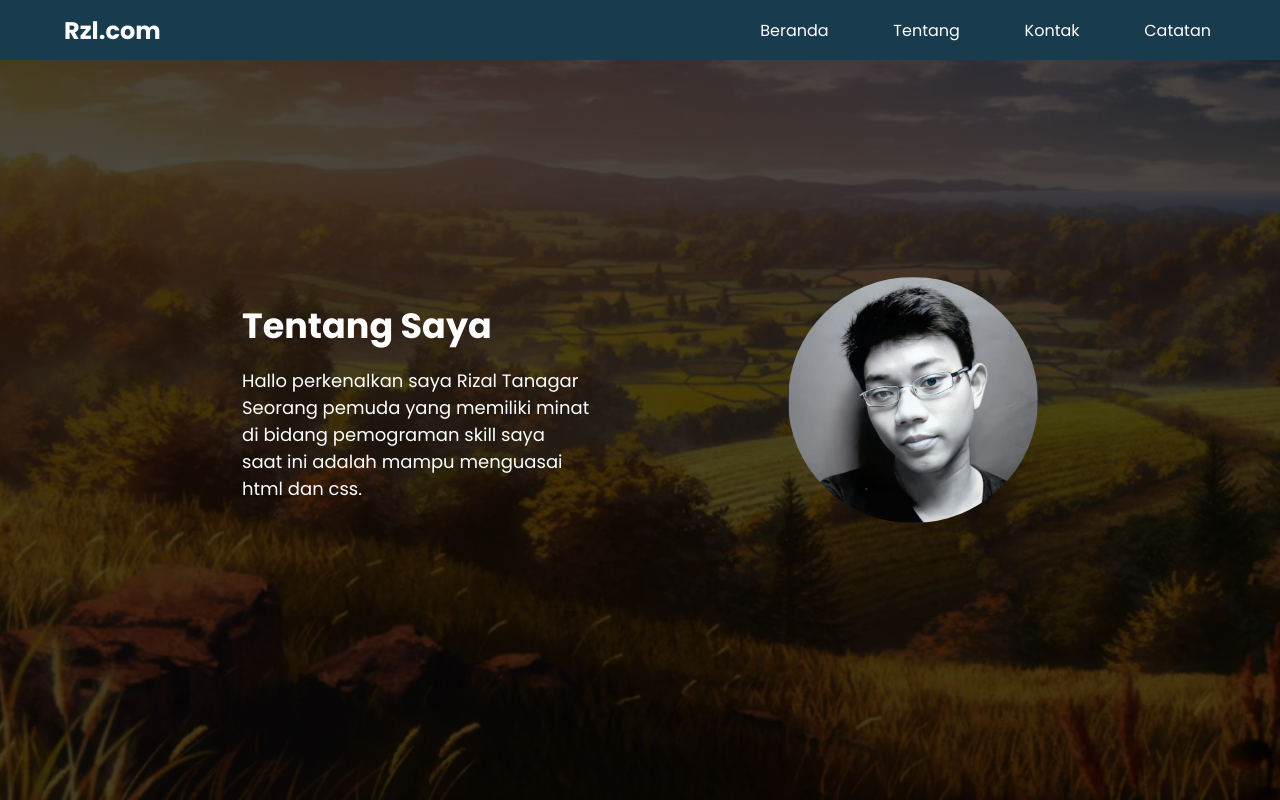
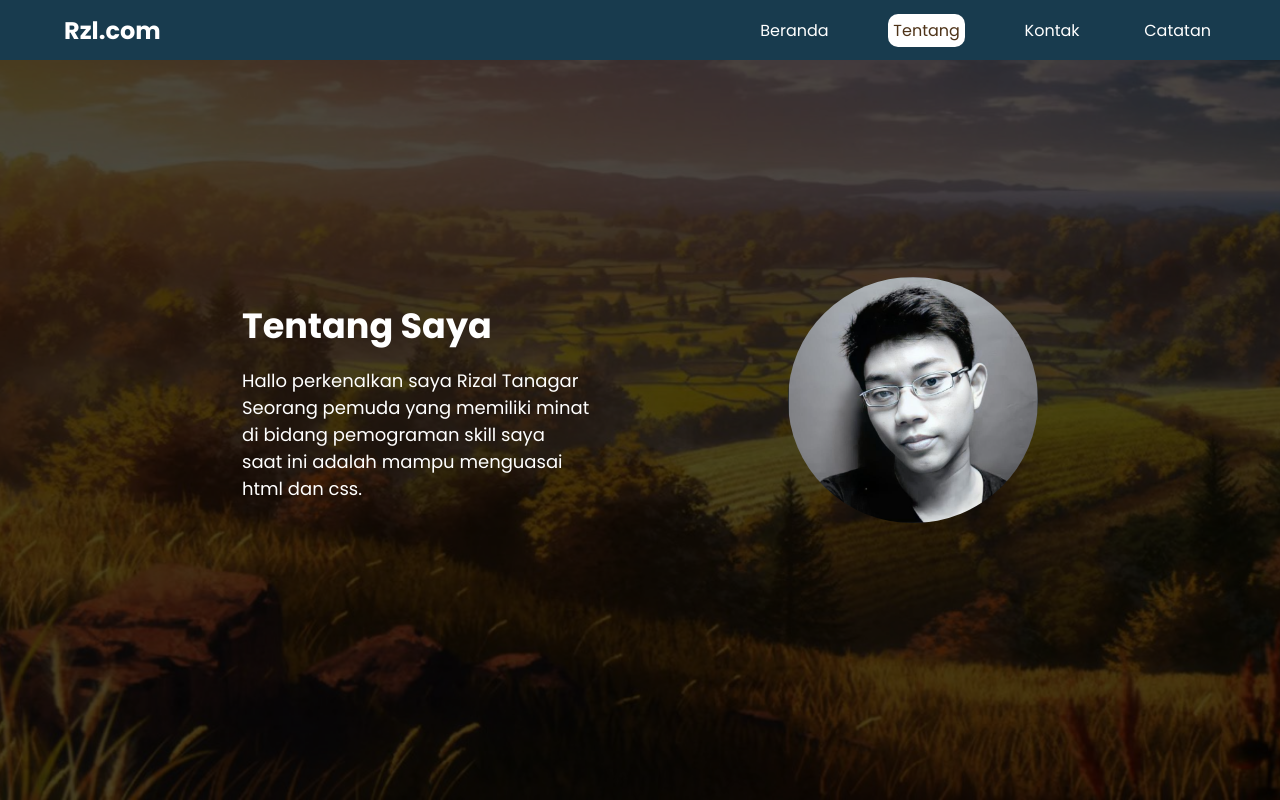
Before and after one commit to RizalAza2004/Portofolio, a plain HTML site: page tentang.html in a window 1280 px wide. Drawn offline with nearby package versions, Linux system fonts and the light colour scheme; a web font is replaced by a local one.

Commit message:
Update tentang.html

```diff
--- a/tentang.html
+++ b/tentang.html
@@ -25,7 +25,7 @@
 
                 <ul>
                     <li><a href="index.html">Beranda</a></li>
-                    <li><a href="tentang.html">Tentang</a></li>
+                    <li><a href="tentang.html" class="active">Tentang</a></li>
                     <li><a href="kontak.html">Kontak</a></li>
                     <li><a href="catatan.html">Catatan</a></li>
                 </ul>
```
